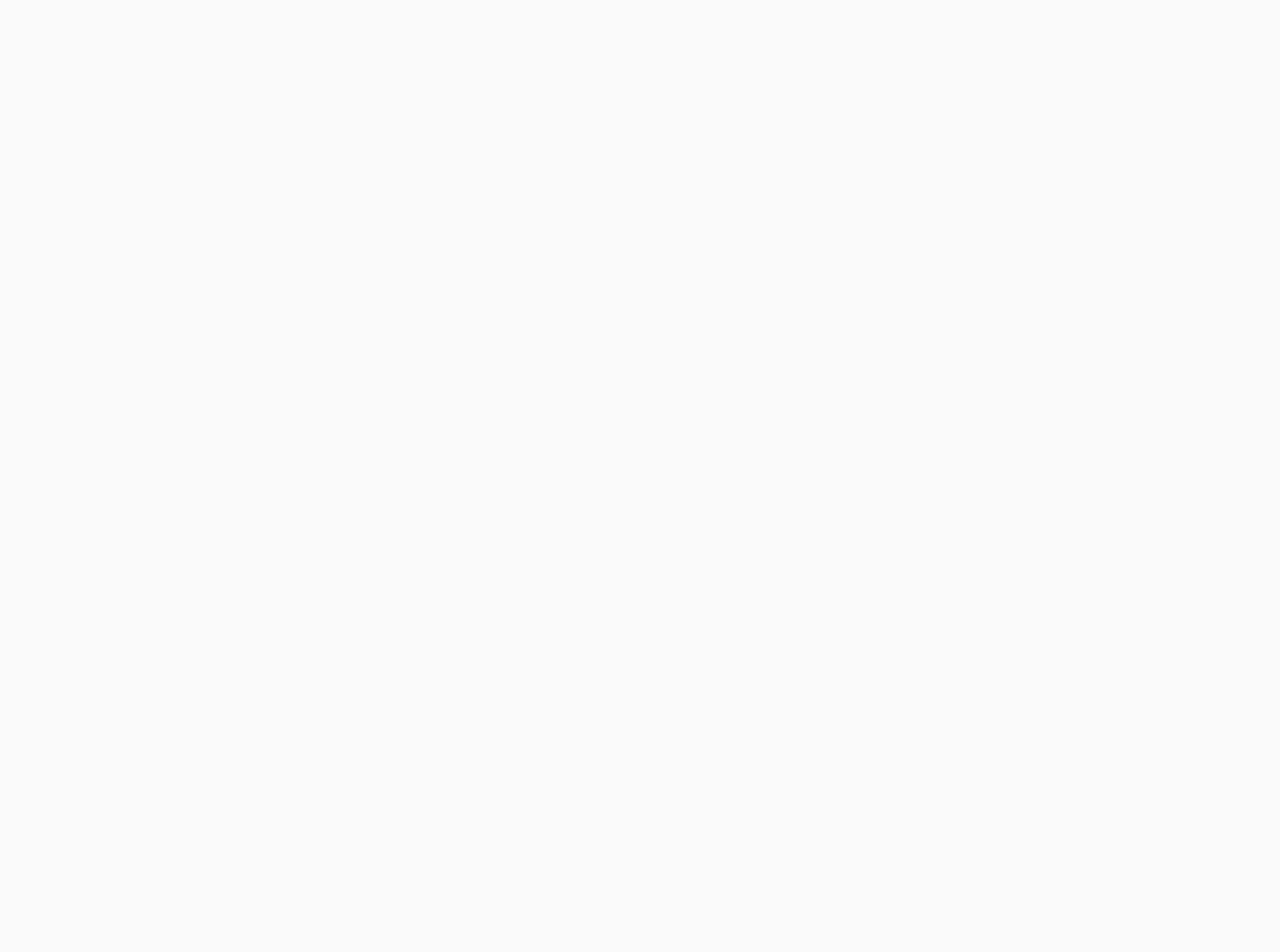
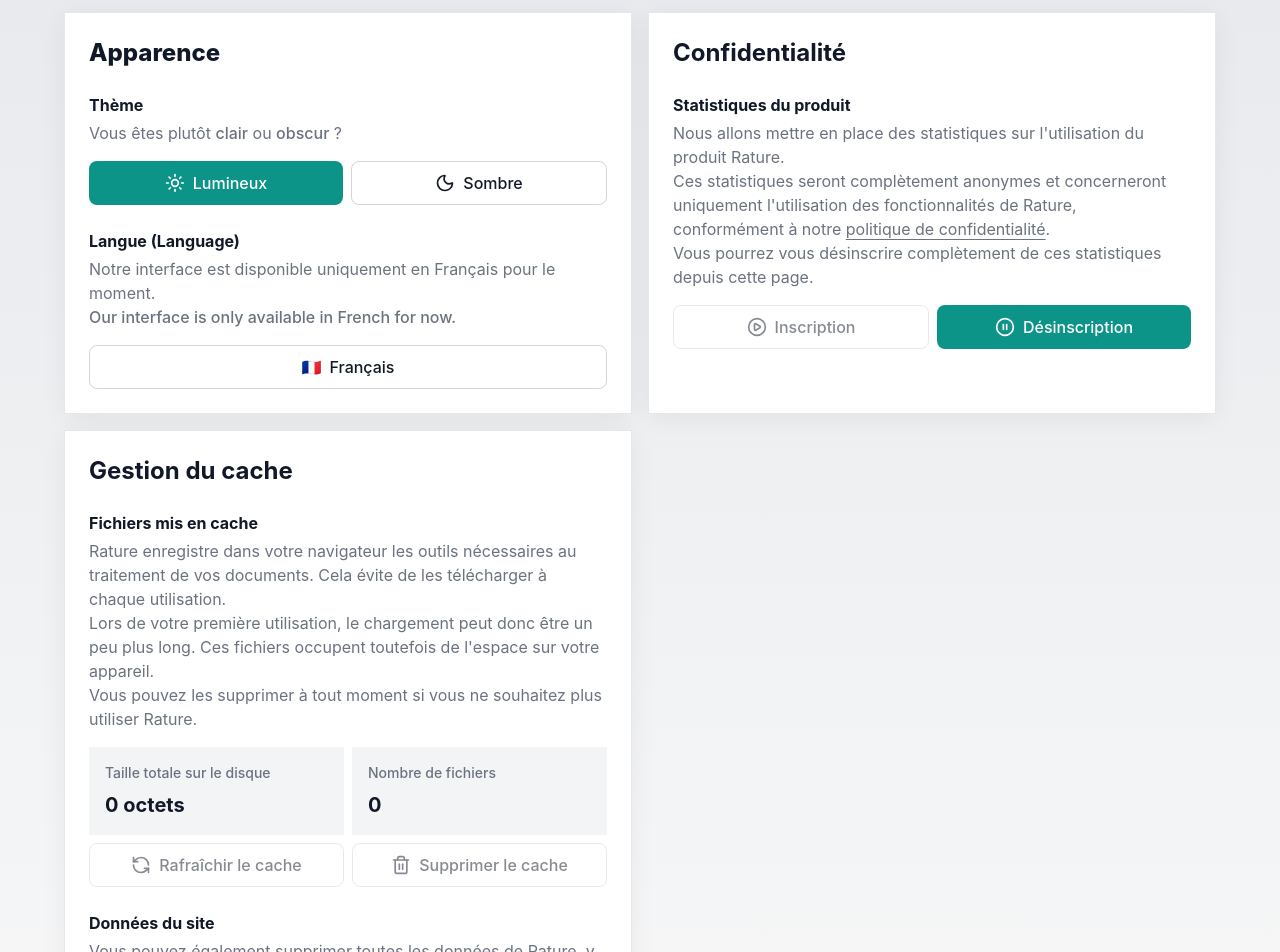
Before and after one commit to TerriaConseil/rature, a React (Vite) app: page /settings in a window 1280 px wide. Before the commit this address had no page. Shown: the part 220-1172 px from the top of the page. Before the commit the page ends 800 px from the top, so only its background shows below. Built offline with nearby package versions, Linux system fonts and the light colour scheme.

Commit message:
Add Settings page with dummy components

```diff
--- a/src/main.tsx
+++ b/src/main.tsx
@@ -2,10 +2,12 @@ import { StrictMode } from 'react';
 import { createRoot } from 'react-dom/client';
 import { BrowserRouter, Route, Routes } from 'react-router';
 import './index.css';
+
 import App from './App.tsx';
+import { Layout } from './components/layout/Layout.tsx';
 import { AboutPage } from './pages/AboutPage.tsx';
 import { PrivacyPolicyPage } from './pages/PrivacyPolicy.tsx';
-import { Layout } from './components/layout/Layout.tsx';
+import { SettingsPage } from './pages/SettingsPage.tsx';
 
 const root = document.getElementById('root');
 if (!root) throw new Error('Root element not found');
@@ -16,6 +18,7 @@ createRoot(root).render(
       <Routes>
         <Route element={<Layout />}>
           <Route path="/" element={<App />} />
+          <Route path="/settings" element={<SettingsPage />} />
           <Route path="/about" element={<AboutPage />} />
           <Route path="/privacy-policy" element={<PrivacyPolicyPage />} />
         </Route>
--- a/src/pages/AboutPage.tsx
+++ b/src/pages/AboutPage.tsx
@@ -11,7 +11,7 @@ export function AboutPage() {
     <div className="flex flex-col justify-between flex-1 h-full">
       <Navbar />
 
-      <section className="flex-1 mx-auto h-full w-full max-w-200 px-6 pt-48 pb-16">
+      <section className="flex-1 mx-auto h-full w-full max-w-200 px-6 pt-40 pb-16">
         <h1 className="flex items-baseline justify-center gap-3 text-center text-4xl font-extrabold tracking-tight leading-[1.1] mb-8">
           <span>À propos de</span>
           <RatureLogo size="xl" />
--- /dev/null
+++ b/src/pages/SettingsPage.tsx
@@ -0,0 +1,143 @@
+import { Moon, PauseCircle, PlayCircle, RefreshCcw, Sun, Trash2 } from "lucide-react";
+import { Link } from "react-router";
+
+import { Footer } from "@/components/home/Footer.tsx";
+import { Navbar } from "@/components/Navbar.tsx";
+import { Button } from "@/components/ui/button.tsx";
+import { useTheme } from "@/hooks/useTheme.tsx";
+
+export function SettingsPage() {
+  const { theme, toggleTheme } = useTheme();
+
+  return (
+    <div className="flex flex-col justify-between flex-1 h-full">
+      <Navbar />
+
+      <section className="flex-1 mx-auto h-full w-full max-w-300 px-6 pt-40 pb-16">
+        <h1 className="flex items-baseline justify-center gap-3 text-center text-4xl font-extrabold tracking-tight leading-[1.1] mb-8">
+          Paramètres
+        </h1>
+        <div className="grid grid-cols-2 gap-4">
+          <div
+            className="p-6 border border-border-theme bg-card"
+            style={{ boxShadow: '0 4px 24px 0 rgb(0 0 0 / 0.06)' }}
+          >
+            <h3 className="text-2xl font-extrabold">Apparence</h3>
+            <div className="mt-6">
+              <p className="text-md font-bold">Thème</p>
+              <p className="mt-1 text-fg-muted">Vous êtes plutôt <span className="font-medium">clair</span> ou <span className="font-medium">obscur</span> ?</p>
+              <div className="mt-4 flex items-center gap-2">
+                <Button
+                  size="lg"
+                  variant={theme === 'light' ? 'primary' : 'secondary'}
+                  onClick={toggleTheme}
+                  className="w-full flex-1 transition-all"
+                >
+                  <Sun size={20} />
+                  Lumineux
+                </Button>
+                <Button
+                  size="lg"
+                  variant={theme === 'dark' ? 'primary' : 'secondary'}
+                  onClick={toggleTheme}
+                  className="w-full flex-1 transition-all"
+                >
+                  <Moon size={20} />
+                  Sombre
+                </Button>
+              </div>
+            </div>
+            <div className="mt-6">
+              <p className="text-md font-bold">Langue (Language)</p>
+              <p className="mt-1 text-fg-muted">
+                Notre interface est disponible uniquement en Français pour le moment.
+                <br />
+                <span className="font-medium">Our interface is only available in French for now.</span>
+              </p>
+              <Button size="lg" variant="secondary" className="mt-4 w-full transition-all">
+                <span>🇫🇷</span>
+                <span>Français</span>
+              </Button>
+            </div>
+          </div>
+          <div
+            className="p-6 border border-border-theme bg-card"
+            style={{ boxShadow: '0 4px 24px 0 rgb(0 0 0 / 0.06)' }}
+          >
+            <h3 className="text-2xl font-bold">Confidentialité</h3>
+            <div className="mt-6">
+              <p className="text-md font-bold">Statistiques du produit</p>
+              <p className="mt-1 text-fg-muted">
+                Nous allons mettre en place des statistiques sur l'utilisation du produit Rature.
+                <br />
+                Ces statistiques seront complètement anonymes et concerneront uniquement l'utilisation des fonctionnalités de Rature,
+                conformément à notre <Link to="/privacy-policy" className="underline underline-offset-4">politique de confidentialité</Link>.
+                <br />
+                Vous pourrez vous désinscrire complètement de ces statistiques depuis cette page.
+              </p>
+              <div className="mt-4 flex items-center gap-2">
+                <Button size="lg" variant="secondary" className="w-full flex-1 transition-all" disabled>
+                  <PlayCircle size={20} />
+                  Inscription
+                </Button>
+                <Button size="lg" variant="primary" className="w-full flex-1 transition-all">
+                  <PauseCircle size={20} />
+                  Désinscription
+                </Button>
+              </div>
+            </div>
+          </div>
+          <div
+            className="p-6 border border-border-theme bg-card"
+            style={{ boxShadow: '0 4px 24px 0 rgb(0 0 0 / 0.06)' }}
+          >
+            <h3 className="text-2xl font-bold">Gestion du cache</h3>
+            <div className="mt-6">
+              <p className="text-md font-bold">Fichiers mis en cache</p>
+              <p className="mt-1 text-fg-muted">
+                Rature enregistre dans votre navigateur les outils nécessaires au traitement de vos documents. Cela évite de les télécharger à chaque utilisation.
+                <br />
+                Lors de votre première utilisation, le chargement peut donc être un peu plus long. Ces fichiers occupent toutefois de l&apos;espace sur votre appareil.
+                <br />
+                Vous pouvez les supprimer à tout moment si vous ne souhaitez plus utiliser Rature.
+              </p>
+              <div className="mt-4 flex items-center gap-2">
+                <div className="w-full flex-1 p-4 bg-gray-100">
+                  <p className="text-fg-muted font-medium text-sm">Taille totale sur le disque</p>
+                  <p className="mt-2 text-fg font-bold text-xl">0 octets</p>
+                </div>
+                <div className="w-full flex-1 p-4 bg-gray-100">
+                  <p className="text-fg-muted font-medium text-sm">Nombre de fichiers</p>
+                  <p className="mt-2 text-fg font-bold text-xl">0</p>
+                </div>
+              </div>
+              <div className="mt-2 flex items-center gap-2">
+                <Button size="lg" variant="secondary" className="w-full flex-1" disabled>
+                  <RefreshCcw size={20} />
+                  Rafraîchir le cache
+                </Button>
+                <Button size="lg" variant="secondary" className="w-full flex-1" disabled>
+                  <Trash2 size={20} />
+                  Supprimer le cache
+                </Button>
+              </div>
+            </div>
+            <div className="mt-6">
+              <p className="text-md font-bold">Données du site</p>
+              <p className="mt-1 text-fg-muted">
+                Vous pouvez également supprimer toutes les données de Rature, y compris les fichiers en cache et les paramètres du site.
+                Cette action aura pour effet de recharger la page et remettra Rature à son état d'origine.
+              </p>
+              <Button size="lg" variant="secondary" className="mt-4 w-full flex-1" disabled>
+                <Trash2 size={20} />
+                Supprimer toutes les données
+              </Button>
+            </div>
+          </div>
+        </div>
+      </section>
+
+      <Footer />
+    </div>
+  );
+}
```
